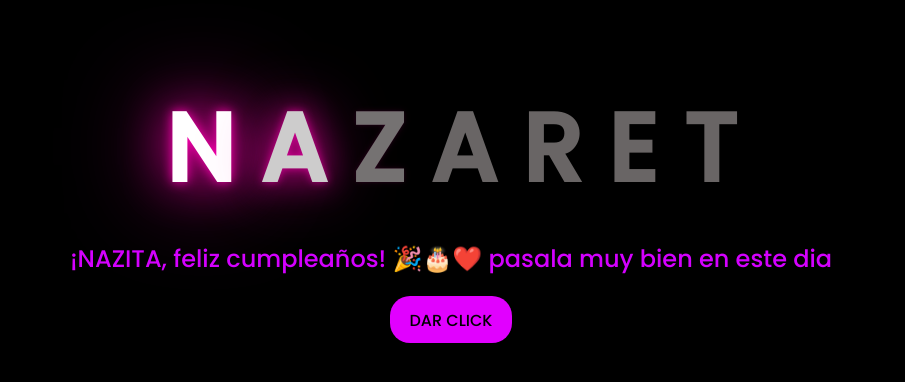
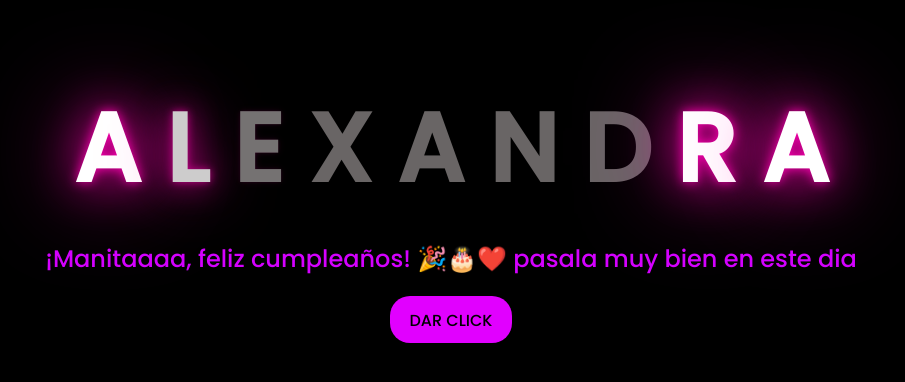
Before and after one commit to Brainy112/ale, a plain HTML site: page index.html in a window 1280 px wide. Shown: the part 188-570 px from the top of the page, without its empty margins (189-1094 px from the left). Drawn offline with Linux system fonts and the light colour scheme.

Commit message:
Update index.html

```diff
--- a/index.html
+++ b/index.html
@@ -5,7 +5,7 @@
     <meta http-equiv="X-UA-Compatible" content="IE=edge">
     <meta name="viewport" content="width=device-width, initial-scale=1.0">
     <link rel="stylesheet" href="css/style.css">
-    <title>NAZA ⁎⭑꙳⭒☪︎⭒꙳⁎⭑</title>
+    <title>ALE ⁎⭑꙳⭒☪︎⭒꙳⁎⭑</title>
 </head>
 <body onclick="PlayAudio()">
     <audio id="musica1" autoplay  >
@@ -16,13 +16,16 @@
 
     <div class="greetings">
 
+        <span>A</span>
+        <span>L</span>
+        <span>E</span>
+        <span>X</span>
+        <span>A</span>
         <span>N</span>
-        <span>A</span>
-        <span>Z</span>
-        <span>A</span>
-        <span>R</span>
-        <span>E</span>
-        <span>T</span>
+        <span>D</span>
+         <span>R</span>
+         <span>A</span>
+
 
     </div>
     <div class="greetings">
@@ -34,7 +37,7 @@
         <span></span>
     </div>
     <div class="description">
-        <span>¡NAZITA, feliz cumpleaños! 🎉🎂❤️ pasala muy bien en este dia  </span>
+        <span>¡Manitaaaa, feliz cumpleaños! 🎉🎂❤️ pasala muy bien en este dia  </span>
     </div>
     <div class="button">
         <button>
```
